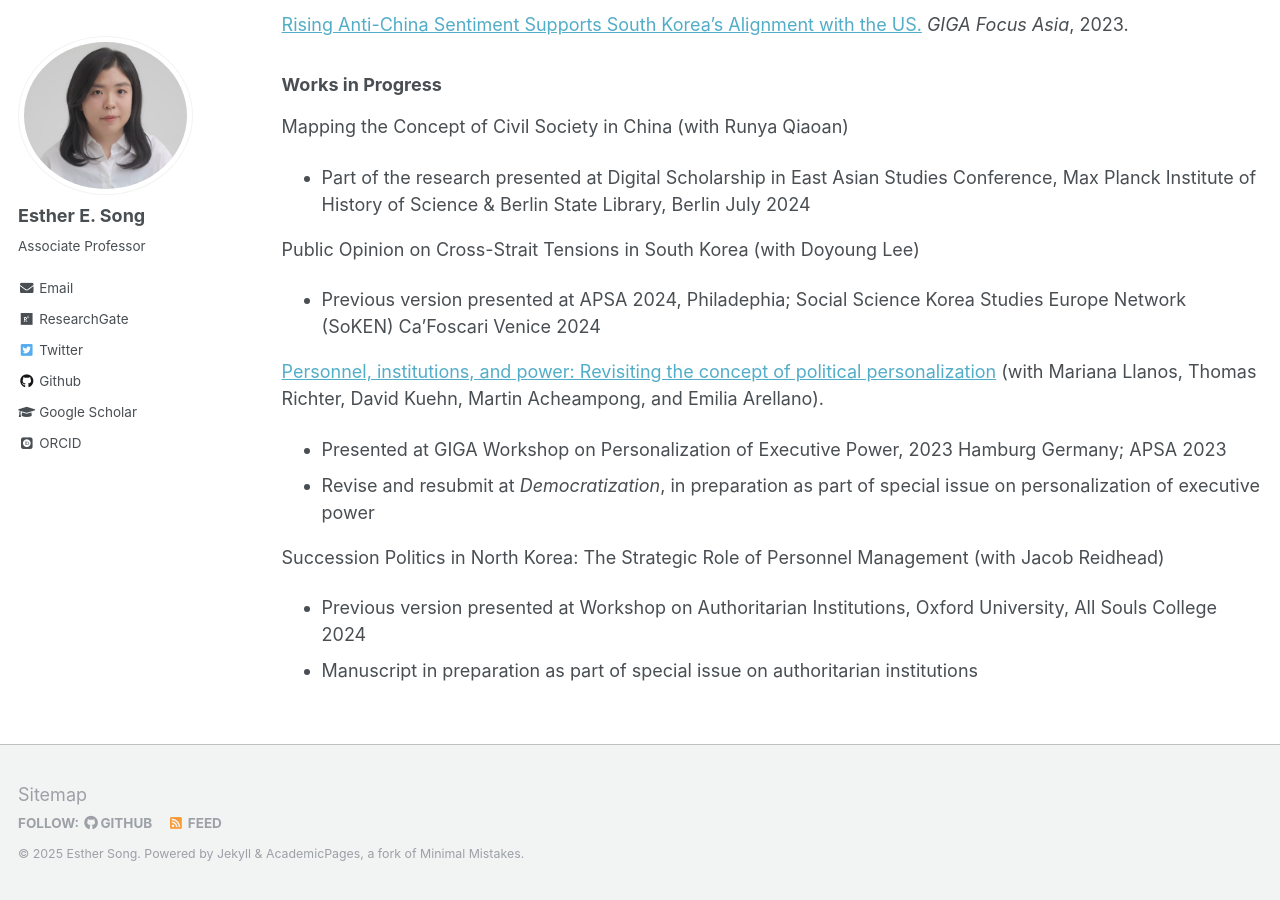
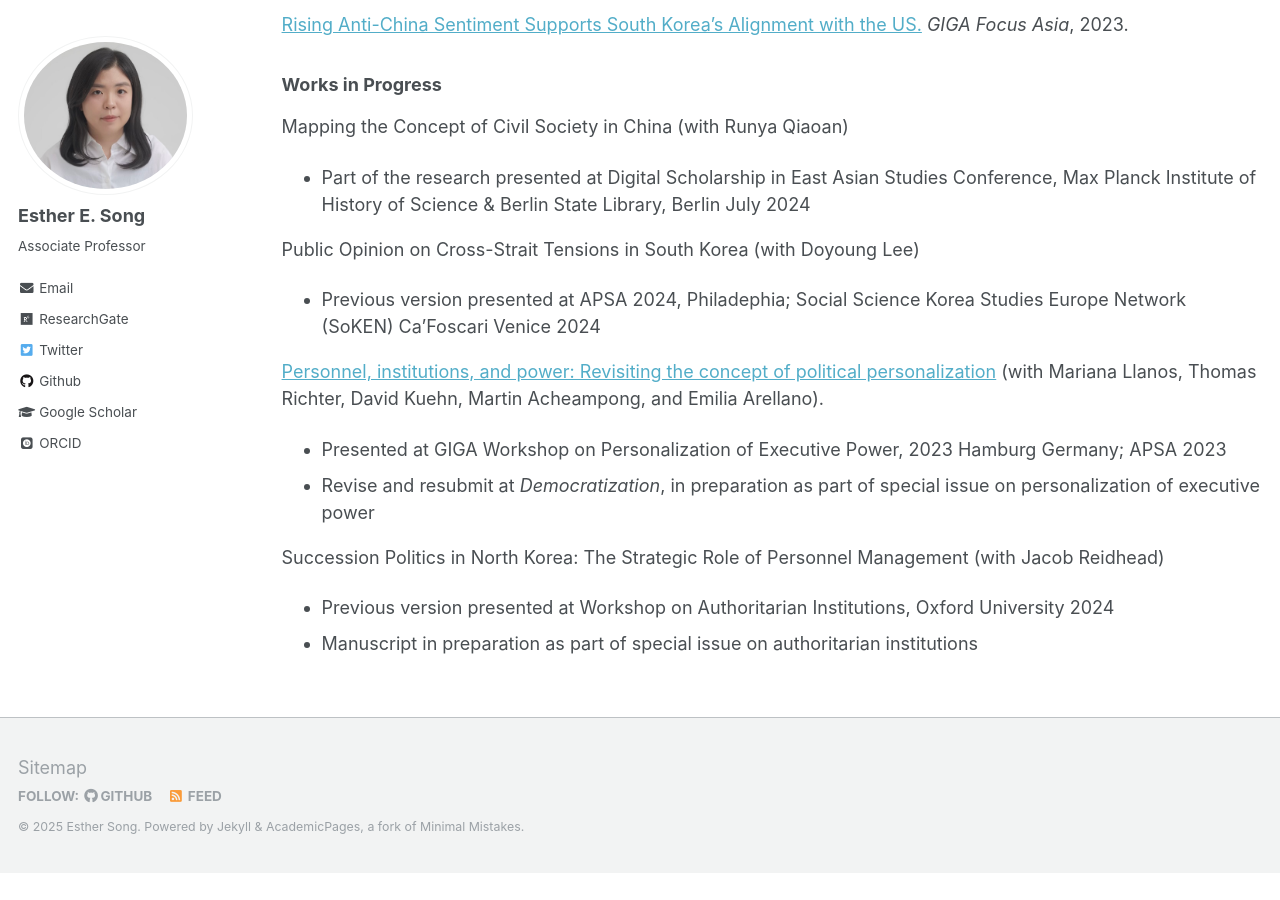
Before and after one commit to ehsong/ehsong.github.io, a Jekyll site: the page built from _pages/research.md, in a window 1280 px wide and 900 px high, scrolled down 2567 px. Built offline with Jekyll 4.4.1, drawn with Linux system fonts in a browser that asks for light colours; some web fonts are replaced; after the commit the page ends 3440 px from its top, so only the background shows below that.

Commit message:
Update research.md

```diff
--- a/_pages/research.md
+++ b/_pages/research.md
@@ -70,5 +70,5 @@ Public Opinion on Cross-Strait Tensions in South Korea (with Doyoung Lee)
 - Revise and resubmit at *Democratization*, in preparation as part of special issue on personalization of executive power
 
 Succession Politics in North Korea: The Strategic Role of Personnel Management (with Jacob Reidhead)
-- Previous version presented at Workshop on Authoritarian Institutions, Oxford University, All Souls College 2024
+- Previous version presented at Workshop on Authoritarian Institutions, Oxford University 2024
 - Manuscript in preparation as part of special issue on authoritarian institutions
```
